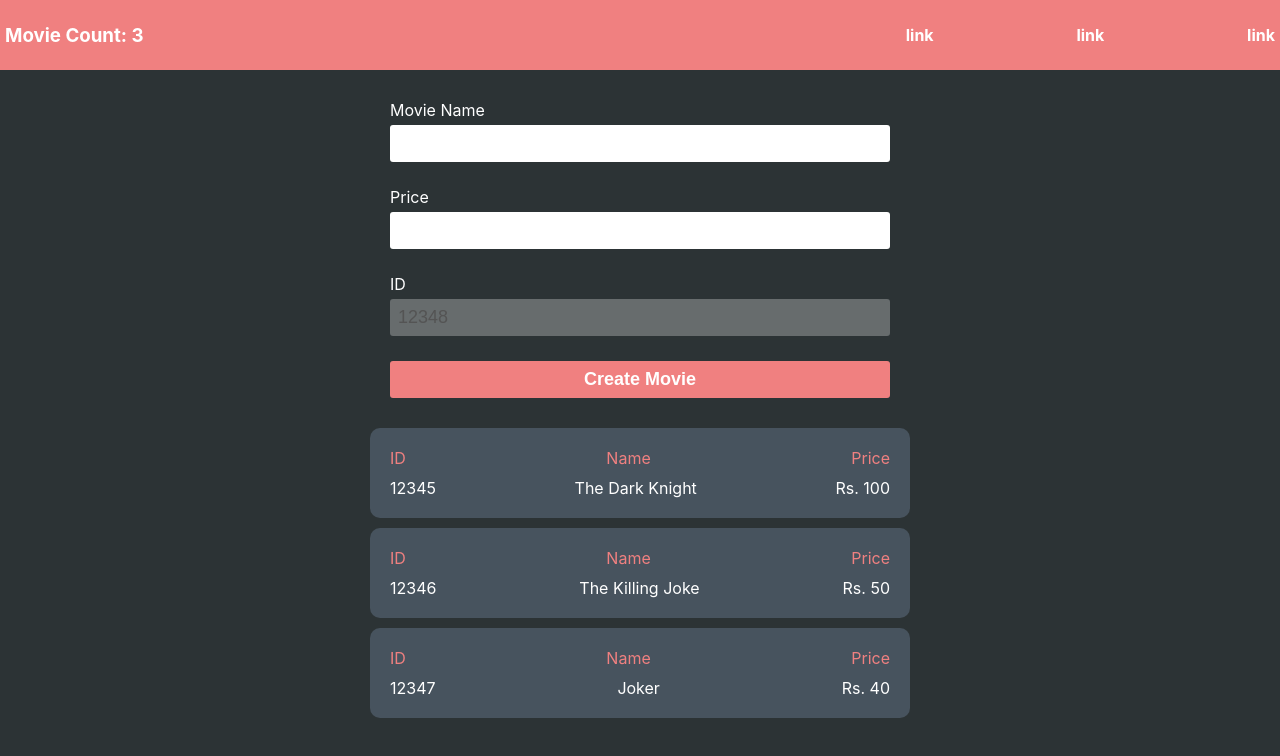
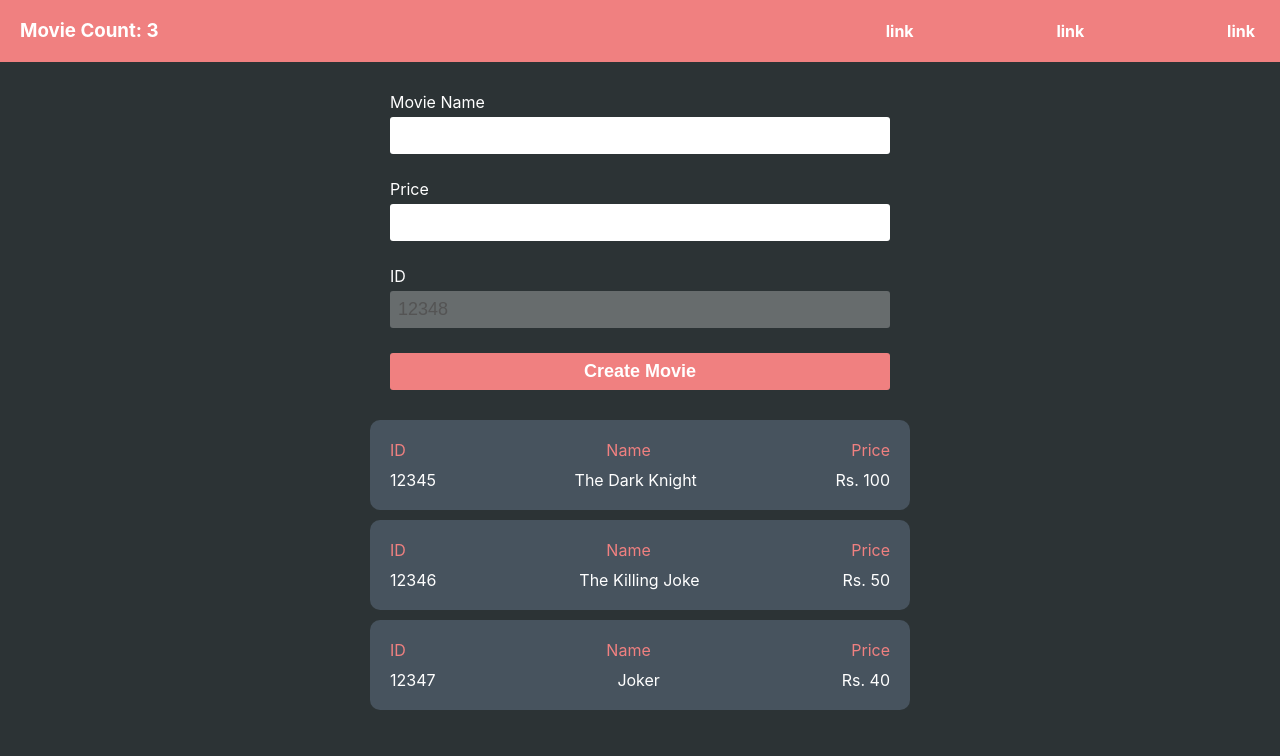
Before and after one commit to aadarshp31/learning-React-Js, a React (Create React App) app in the folder statemanagement/: page / in a window 1280 px wide. Shown: the top 756 px of the page. Built offline with nearby package versions, Linux system fonts and the light colour scheme.

Commit message:
UI-improvements in the navbar component
Added a 'not allowed' cursor to disabled input field.
Decluttered the Component by removing few lines of code.
This counts as the end of this project.

```diff
--- a/statemanagement/src/App.css
+++ b/statemanagement/src/App.css
@@ -6,9 +6,10 @@ body{
 .Nav{
   background-color: lightcoral;
   display: flex;
+  padding: 0px 20px;
 }
 .Nav-brand{
-  padding: 5px;
+  /* padding: 5px; */
 }
 .Nav-link-parent{
   display: flex;
@@ -38,6 +39,10 @@ form > input{
   border: none;
   border-radius: 3px;
   outline: none;
+}
+
+form > input:disabled{
+  cursor: not-allowed;
 }
 
 form > button{
--- a/statemanagement/src/components/Nav.js
+++ b/statemanagement/src/components/Nav.js
@@ -2,7 +2,7 @@ import React, { useContext } from "react";
 import { MovieContext } from "../contexts/MovieContext";
 
 const Nav = () => {
-    const [movies, setMovies] = useContext(MovieContext)
+    const [movies] = useContext(MovieContext)
     return(
         <div className="Nav">
             <h3 className="Nav-brand">Movie Count: {movies.length}</h3>
```
